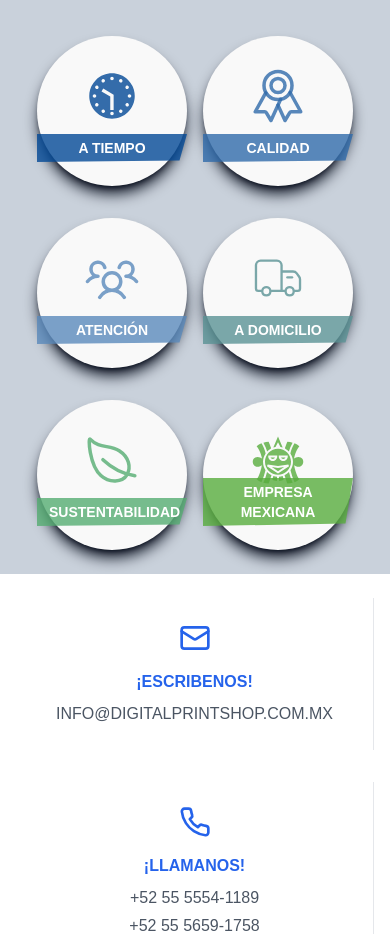
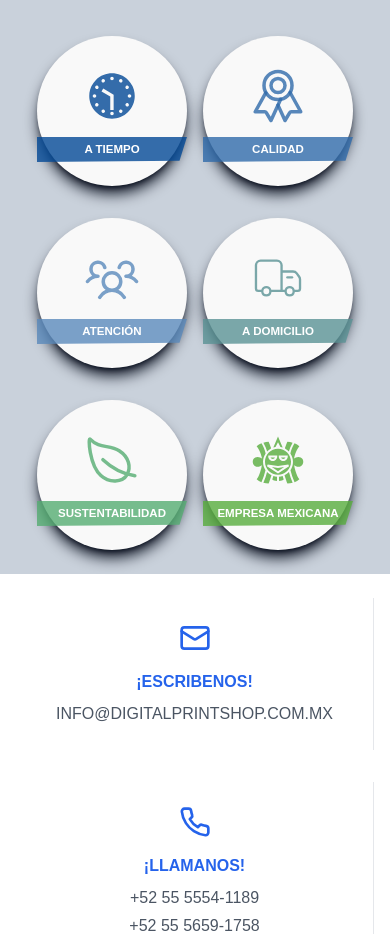
Before and after one commit to GreyCrossX/PRINTSHOPNEW, a Next.js app in the folder front2/: page / in a window 390 px wide. Shown: the part 3980-4914 px from the top of the page. Built offline with nearby package versions, Linux system fonts and the light colour scheme.

Commit message:
ventajas cards font size
responsive

```diff
--- a/front2/src/components/landing/VentajasCards.tsx
+++ b/front2/src/components/landing/VentajasCards.tsx
@@ -15,7 +15,7 @@ export default function VentajasCard({ title, color, icon: Icon }: VentajasCards
         <Icon className="h-14 w-14" style={{ color }} />
       </div>
       <div
-        className="uppercase absolute bottom-6 w-full text-sm text-center text-white font-bold px-3 py-1"
+        className="uppercase absolute bottom-6 w-full text-[.72rem] text-center text-white font-bold px-3 py-1"
         style={{
           backgroundColor: color,
           clipPath: "polygon(0% 0%, 100% 0%, 95% 95%, 0% 100%)",
```
